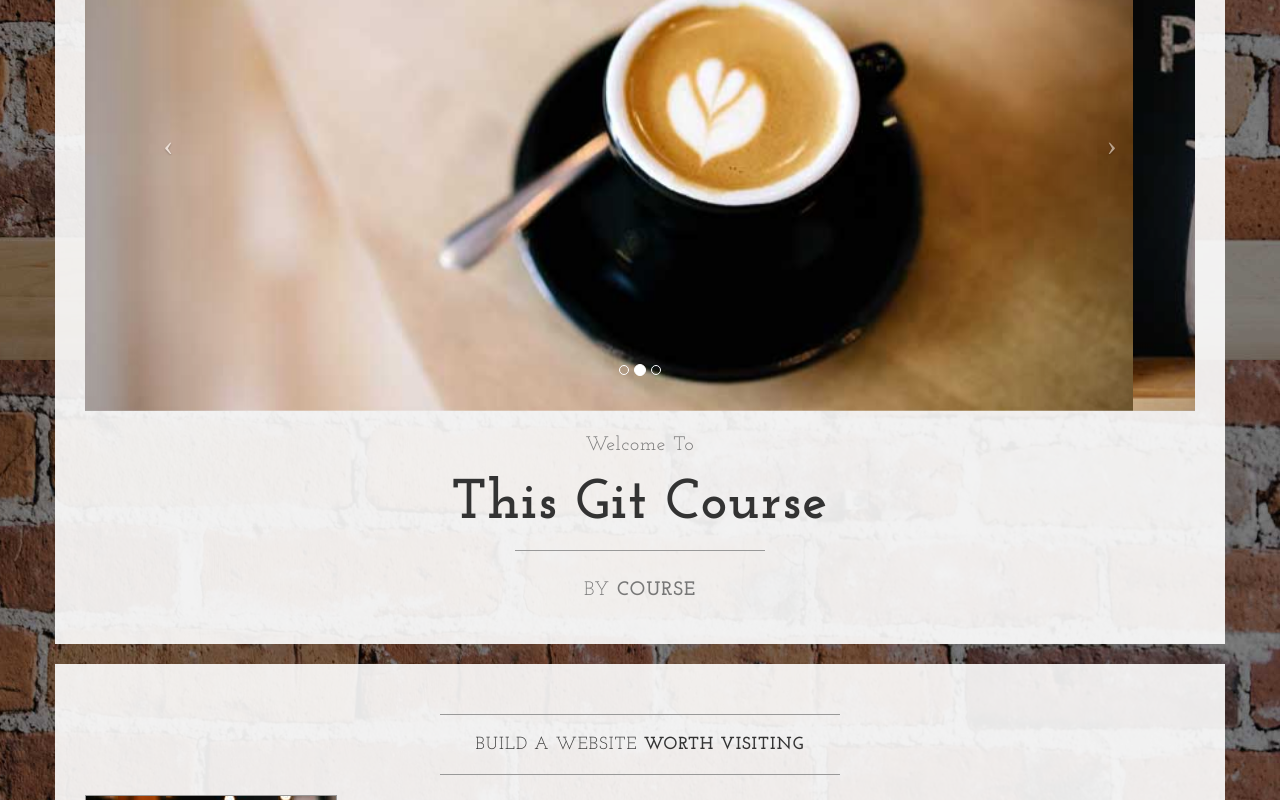
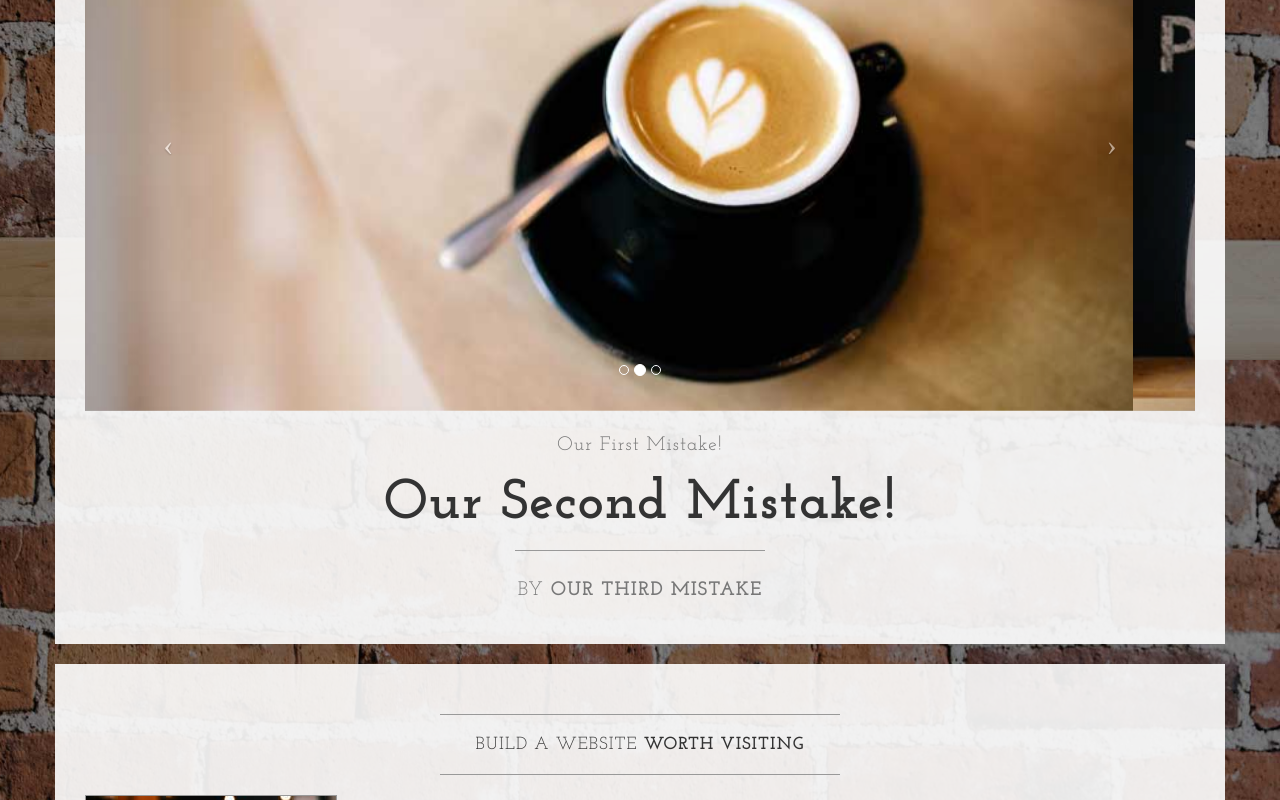
Before and after one commit to bradford6/Learnable-Git-Course, a plain HTML site: page index.html in a window 1280 px wide. Shown: the part 440-1240 px from the top of the page. Drawn offline with nearby package versions, Linux system fonts and the light colour scheme.

Commit message:
committing our third mistake, we left the other two in place

```diff
--- a/index.html
+++ b/index.html
@@ -106,13 +106,13 @@
                         </a>
                     </div>
                     <h2 class="brand-before">
-                        <small>Welcome to</small>
+                        <small>Our First Mistake!</small>
                     </h2>
-                    <h1 class="brand-name">This Git Course</h1>
+                    <h1 class="brand-name">Our Second Mistake!</h1>
                     <hr class="tagline-divider">
                     <h2>
                         <small>By
-                            <strong>Course</strong>
+                            <strong>Our third mistake</strong>
                         </small>
                     </h2>
                 </div>
```
